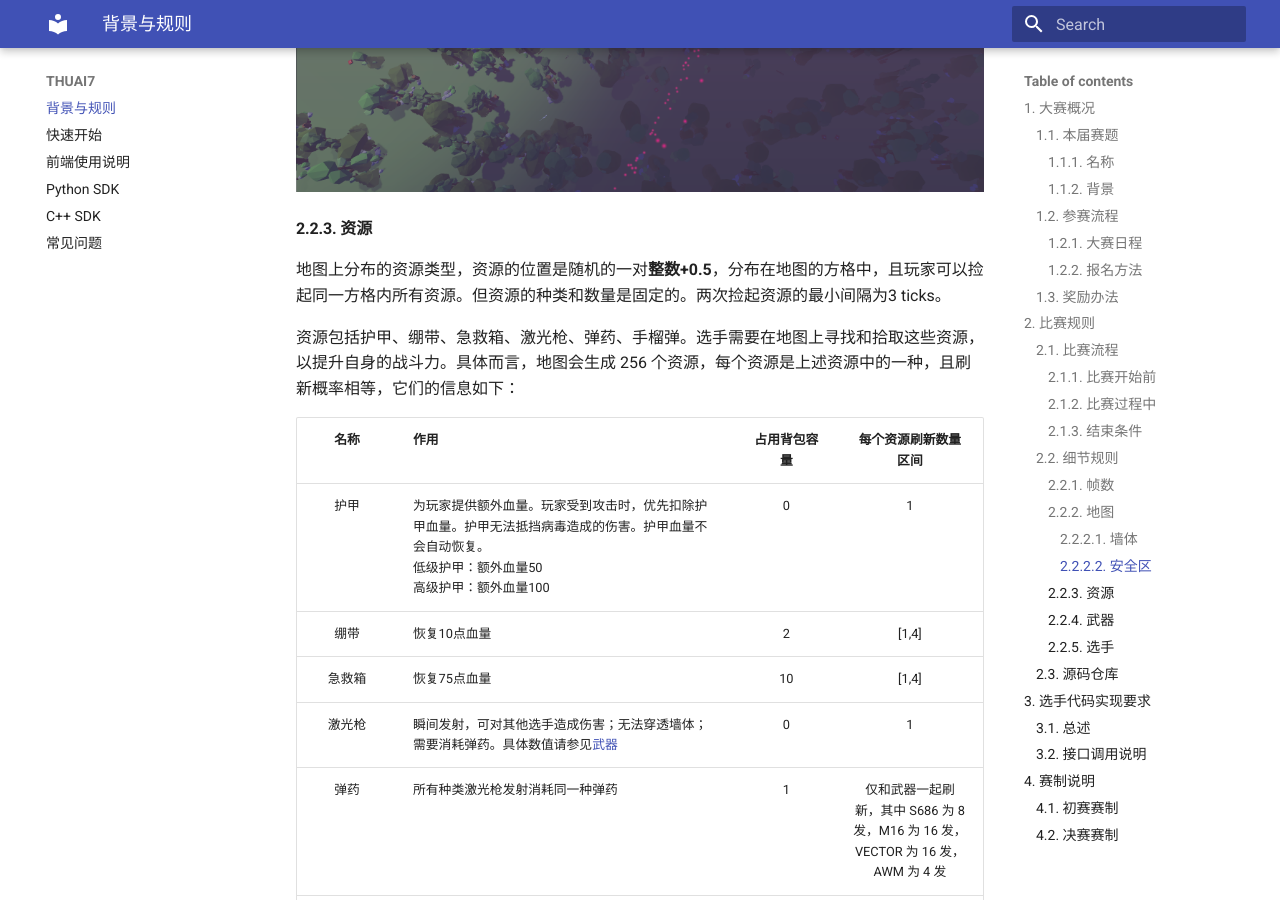
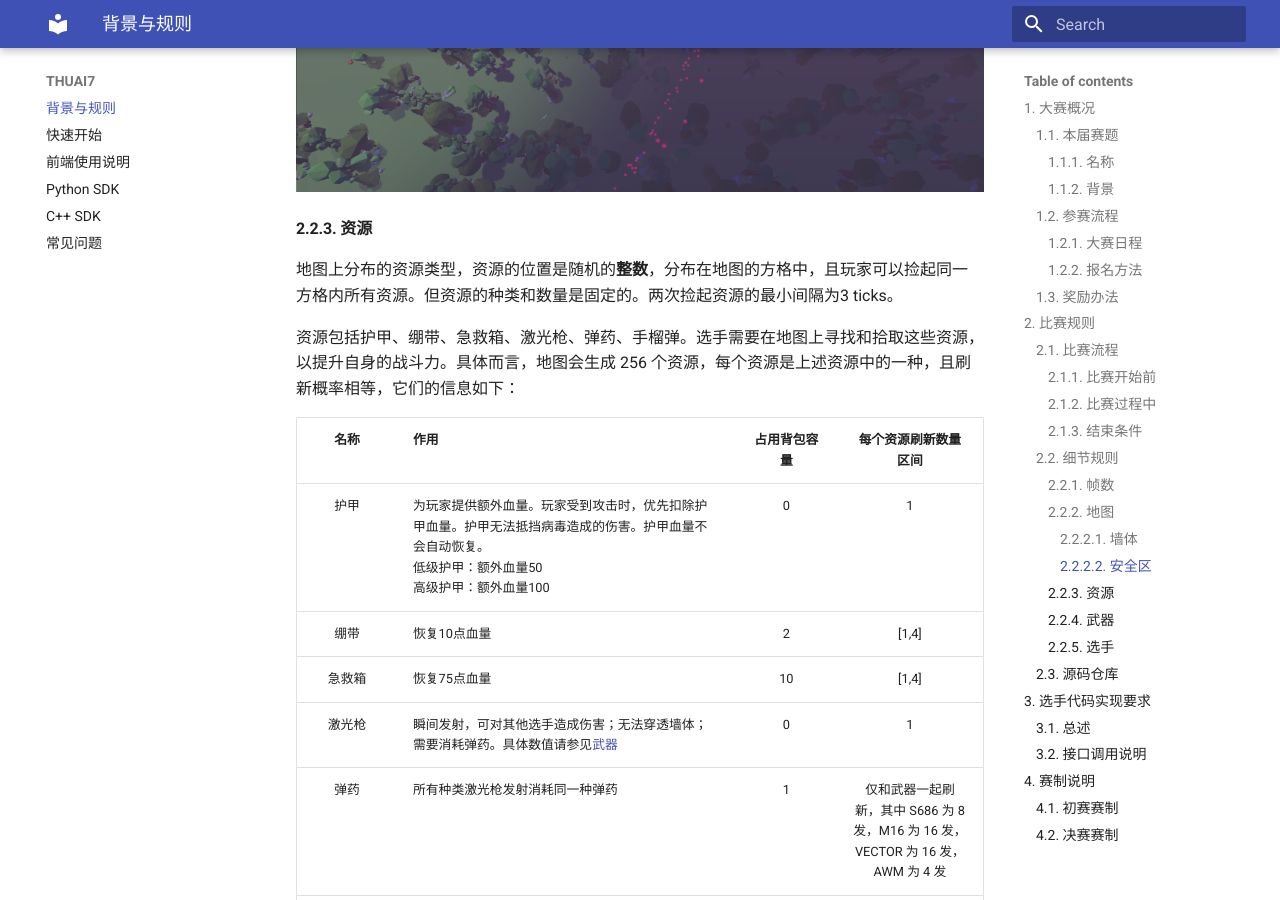
Before and after one commit to thuasta/thuai-7, an MkDocs documentation site: the page built from docs/index.md, in a window 1280 px wide and 900 px high, scrolled down 3400 px. Built offline with MkDocs 1.6.1 and Material for MkDocs 9.7.7, drawn with Linux system fonts in a browser that asks for light colours.

Commit message:
docs: update

```diff
--- a/docs/index.md
+++ b/docs/index.md
@@ -93,7 +93,7 @@
 
 #### 2.2.3. 资源
 
-地图上分布的资源类型，资源的位置是随机的一对**整数+0.5**，分布在地图的方格中，且玩家可以捡起同一方格内所有资源。但资源的种类和数量是固定的。两次捡起资源的最小间隔为3 ticks。
+地图上分布的资源类型，资源的位置是随机的**整数**，分布在地图的方格中，且玩家可以捡起同一方格内所有资源。但资源的种类和数量是固定的。两次捡起资源的最小间隔为3 ticks。
 
 资源包括护甲、绷带、急救箱、激光枪、弹药、手榴弹。选手需要在地图上寻找和拾取这些资源，以提升自身的战斗力。具体而言，地图会生成 256 个资源，每个资源是上述资源中的一种，且刷新概率相等，它们的信息如下：
 
```
